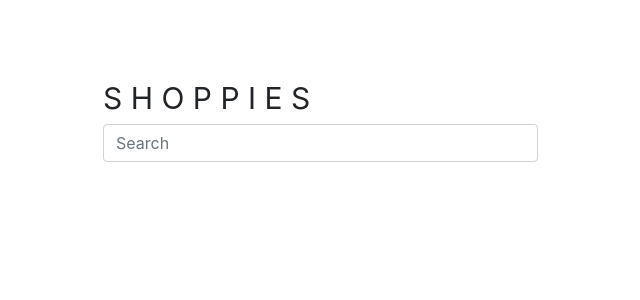
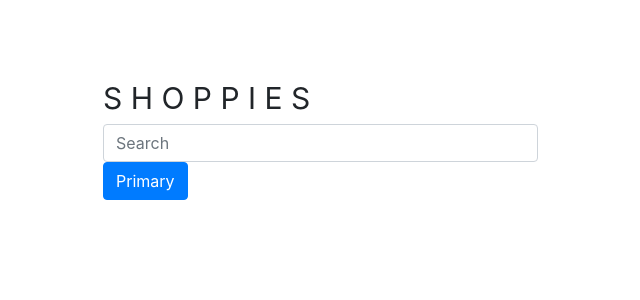
Before and after one commit to JankyCS/shopify-intern-frontend-challenge-fall-2021, a React (Create React App) app: page / in a window 1280 px wide. Shown: the top 300 px of the page, without its empty margins (89-729 px from the left). Built offline with nearby package versions, Linux system fonts and the light colour scheme.

Commit message:
hooked up search to nominations

```diff
--- /dev/null
+++ b/src/components/Search.js
@@ -0,0 +1,15 @@
+import React, {useState} from 'react'
+// import SearchResults from './SearchResults'
+
+const Search = (props) => {
+    const [query, setQuery] = useState('')
+
+    return (
+    <div>
+        <input className="form-control" type="text" placeholder="Search" onChange={e => setQuery(e.target.value)}/>
+        <button type="button" className="btn btn-primary" onClick={()=>props.addNomination(query)}>Primary</button>
+    </div>
+    )
+}
+
+export default Search
--- a/src/components/Searchbar.js
+++ /dev/null
@@ -1,9 +0,0 @@
-// import React from 'react'
-
-const Searchbar = () => (
-  <div>
-    <input className="form-control" type="text" placeholder="Search"/>
-  </div>
-);
-
-export default Searchbar
--- a/src/containers/Home.js
+++ b/src/containers/Home.js
@@ -1,16 +1,24 @@
-// import React from 'react'
-import Searchbar from "../components/Searchbar"
-const Home = () => (
-    <div className="container-fluid" >
+import React, {useState} from 'react'
+import Search from "../components/Search"
+const Home = () => {
+    const [nominations, setNominations] = useState([])
+
+    const addNomination = (movie) => {
+        setNominations(prev => [...prev, movie])
+    }
+
+
+    return (<div className="container-fluid" >
         <div className="row" style={{textAlign:"center",verticalAlign: "middle"}}>
             <div className="col-lg-6" style={{textAlign:"Left",padding:"10vh 1vw 0px 15vw"}}>
                 <h1 style={{fontSize:30,fontWeight:400}}>S H O P P I E S</h1>
-                <Searchbar/>
+                <Search addNomination={addNomination}/>
             </div>
             <div className="col-lg-6">
+            {nominations.toString()}
             </div>
         </div>
-    </div>
-);
+    </div>)
+}
 
 export default Home
```
